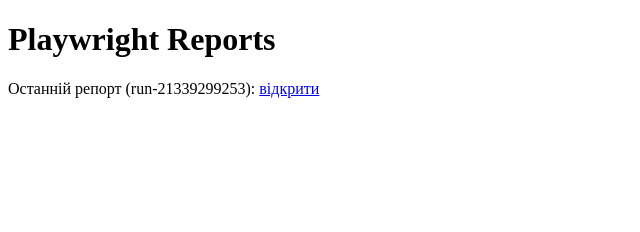
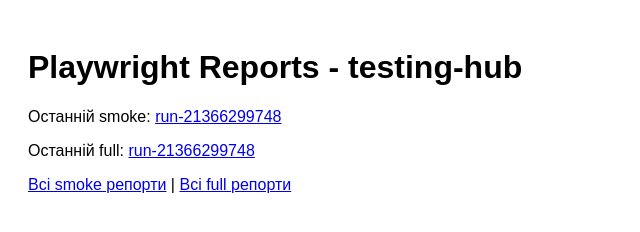
Before and after one commit to dvbzk/testing-hub, a plain HTML site: page index.html in a window 1280 px wide. Shown: the whole page, without its empty margins (0-640 px from the left). Drawn offline with Linux system fonts and the light colour scheme.

Commit message:
deploy: a9bd9a4216a5e4976b712ffdb19c1c0405ab2fad

```diff
--- a/index.html
+++ b/index.html
@@ -2,10 +2,13 @@
 <html lang="uk">
 <head>
   <meta charset="UTF-8">
-  <title>Reports</title>
+  <title>Playwright Reports</title>
+  <style>body{font-family:Arial;padding:20px;}</style>
 </head>
 <body>
-  <h1>Playwright Reports</h1>
-  <p>Останній репорт (run-21339299253): <a href="https://dvbzk.github.io/testing-hub/$REPORT_PATH">відкрити</a></p>
+  <h1>Playwright Reports - testing-hub</h1>
+  <p>Останній smoke: <a href="smoke-reports/run-21366299748/index.html" target="_blank">run-21366299748</a></p>
+  <p>Останній full: <a href="full-reports/run-21366299748/index.html" target="_blank">run-21366299748</a></p>
+  <p><a href="smoke-reports/">Всі smoke репорти</a> | <a href="full-reports/">Всі full репорти</a></p>
 </body>
 </html>
```
